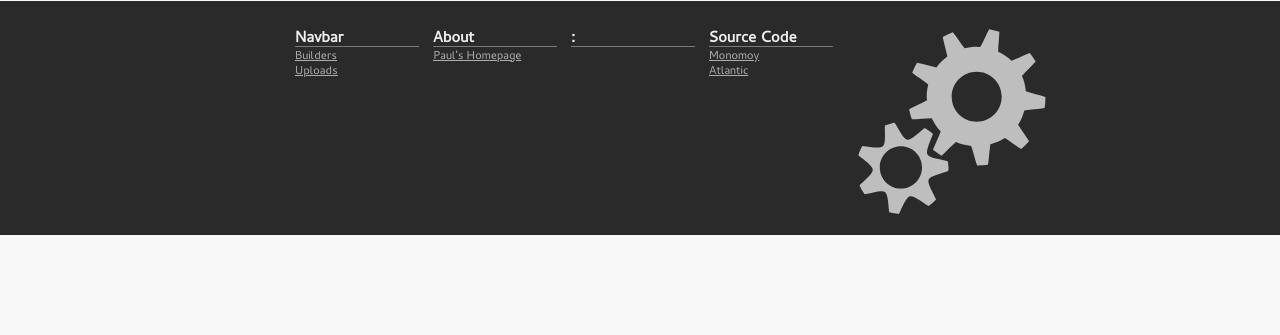
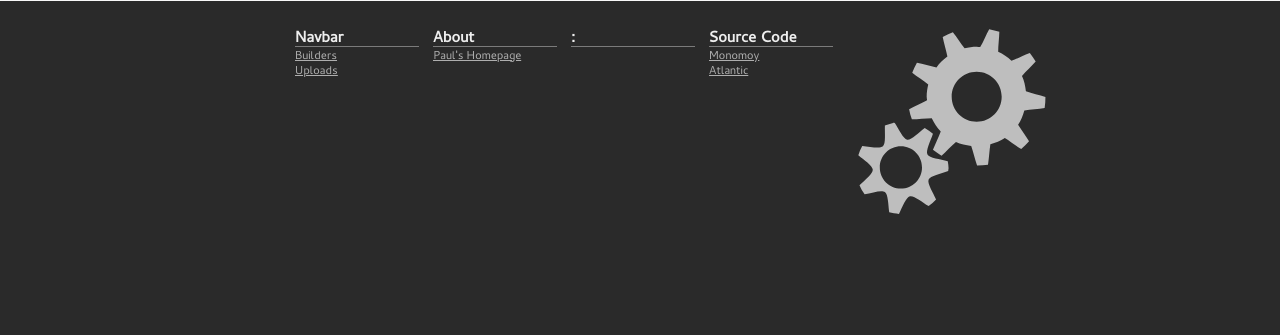
Before and after one commit to paultag/monomoy-old, a Flask app: page / in a window 1280 px wide. Shown: the part 799-1134 px from the top of the page. Before the commit the page ends 1034 px from the top, so only its background shows below. Run offline with Flask 2, Linux system fonts and the light colour scheme; parts of the project's set-up code (start-up, migrations or seed data) failed here and were passed over.

Commit message:
Fixing some kruft

```diff
--- a/site/static/css/debuild.css
+++ b/site/static/css/debuild.css
@@ -25,6 +25,7 @@ a {
     margin-left:                auto;
     margin-right:               auto;
     width:                      700px;
+    padding-bottom:             100px;
 }
 
 .shim {
```
Also changed, not shown: 3 other files.
